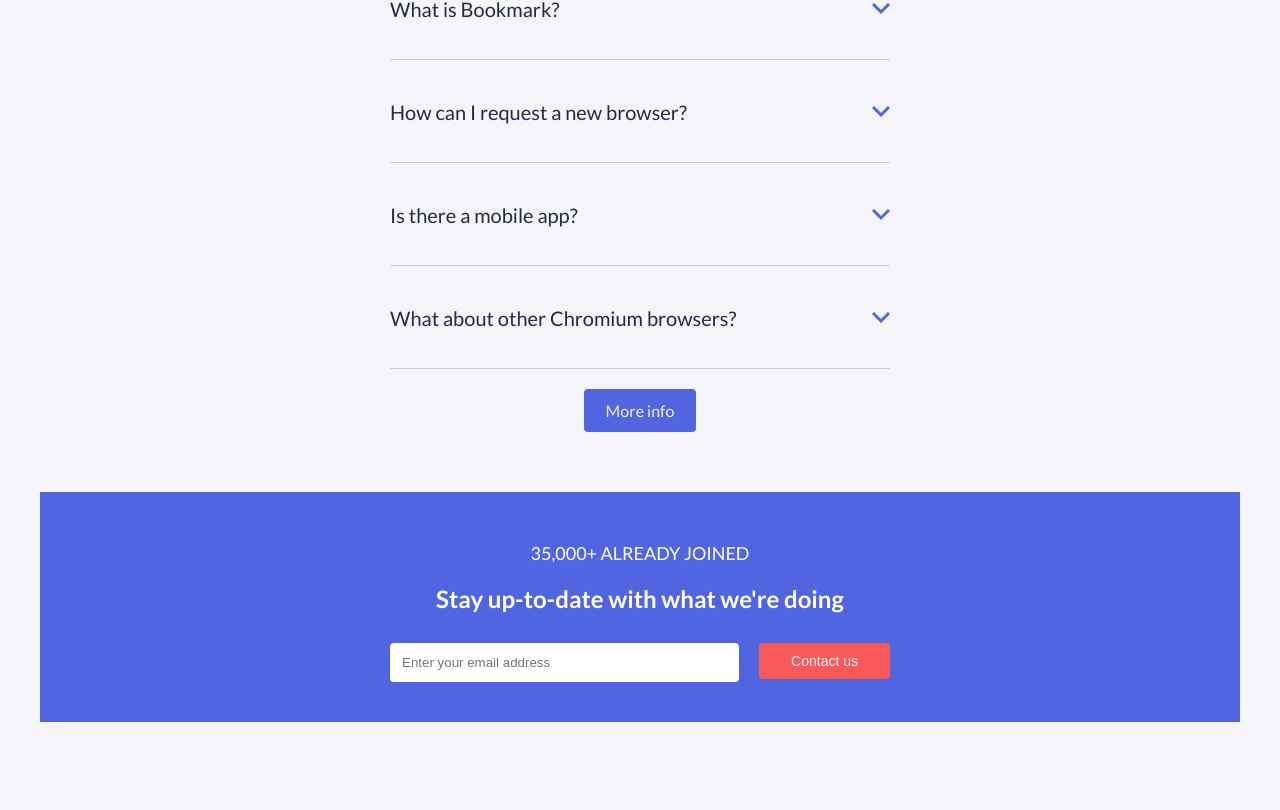
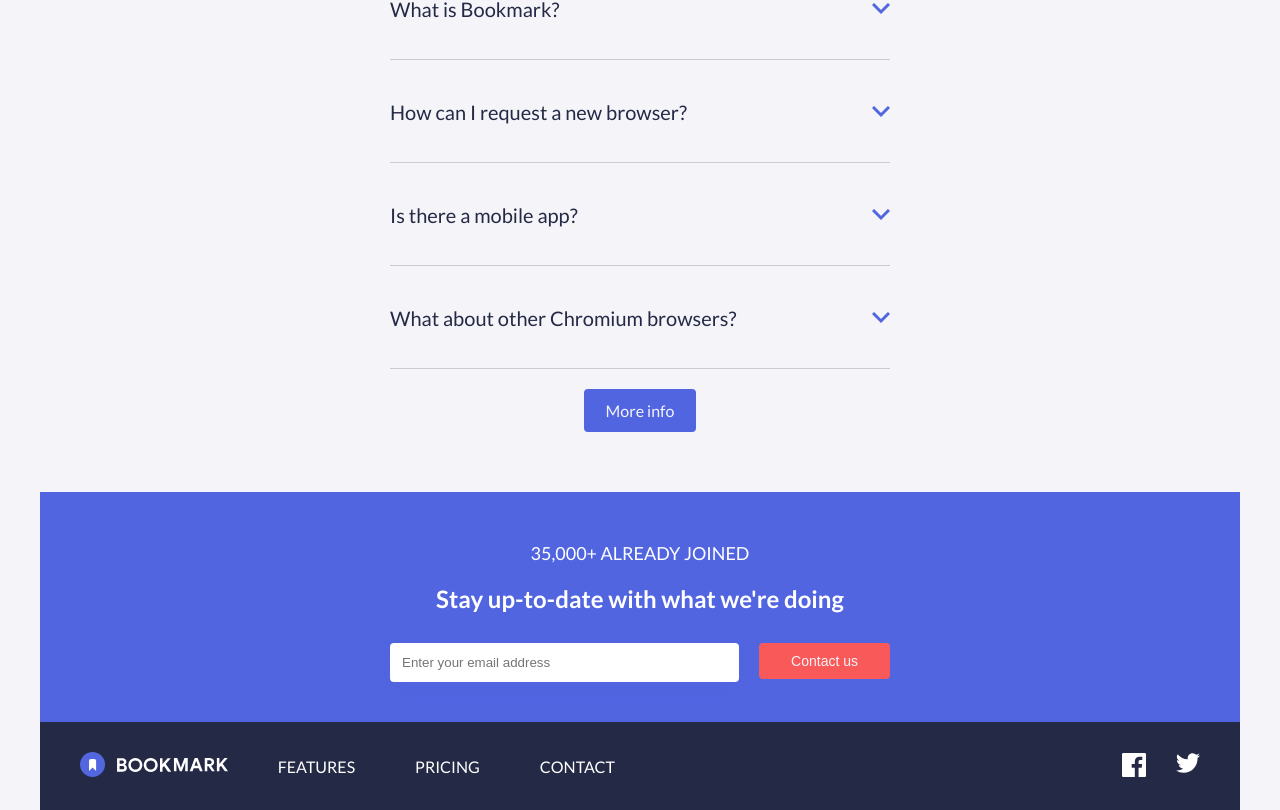
Before and after one commit to edison-r/S5-React-Onboarding, a React (Vite) app: page / in a window 1280 px wide. Shown: the part 2344-3154 px from the top of the page. Before the commit the page ends 3066 px from the top, so only its background shows below. Built offline with nearby package versions, Linux system fonts and the light colour scheme.

Commit message:
Footer done!
All footer features are done, created FooterOrganism and FooterTemplate

```diff
--- /dev/null
+++ b/src/components/organisms/FooterOrganism.tsx
@@ -0,0 +1,9 @@
+import FooterTemplate from "../templates/FooterTemplate";
+
+export default function FooterOrganism() {
+    return(
+        <footer>
+            <FooterTemplate />
+        </footer>
+    );
+}
--- a/src/components/pages/App.tsx
+++ b/src/components/pages/App.tsx
@@ -1,11 +1,13 @@
 import HeaderOrganism from "../organisms/HeaderOrganism";
 import MainOrganism from "../organisms/MainOrganism";
+import FooterOrganism from "../organisms/FooterOrganism";
 
 function App() {
     return (
         <>
             <HeaderOrganism />
             <MainOrganism />
+            <FooterOrganism />
         </>
     );
 }
--- /dev/null
+++ b/src/components/templates/FooterTemplate.css
@@ -0,0 +1,37 @@
+.footer__container {
+    display: flex;
+    align-items: center;
+    justify-content: space-between;
+    padding: var(--spacing-md) var(--spacing-lg);
+    gap: var(--spacing-sm);
+    flex-wrap: wrap;
+    background-color: var(--dark-blue);
+}
+
+.footer__logo{
+    height: 25px;
+}
+.footer__nav {
+    flex-grow: 1;
+}
+.footer__all {
+    display: flex;
+    margin: 0;
+    padding: var(--spacing-none);
+}
+.footer__all li {
+    margin: 0 var( --spacing-md);
+}
+.footer__opt a {
+    color: var(--full-white);
+}
+.footer__opt a:hover{
+    color: var(--secondary-color);
+}
+.footer__social {
+    display: flex;
+    gap: var(--spacing-md);
+}
+.footer__social img:hover {
+    filter: brightness(0.8) contrast(1.2);
+}
--- /dev/null
+++ b/src/components/templates/FooterTemplate.tsx
@@ -0,0 +1,22 @@
+import "./FooterTemplate.css"
+
+export default function FooterTemplate(){
+    return(
+        <div className="footer__container">
+            <a href="index.html">
+                <img className="footer__logo" src="/src/assets/img/logo-bookmark-white.svg" alt="Logo de Bookmark" />
+            </a>
+            <nav className="footer__nav">
+                <ul className="footer__all">
+                    <li className="footer__opt"><a className="text-white hover:text-[#FA5959]" href="#">FEATURES</a></li>
+                    <li className="footer__opt"><a className="text-white hover:text-[#FA5959]" href="#">PRICING</a></li>
+                    <li className="footer__opt"><a className="text-white hover:text-[#FA5959]" href="#">CONTACT</a></li>
+                </ul>
+            </nav>
+            <div className="footer__social">
+                <a href="#"><img src="src/assets/img/icon-facebook.svg" alt="Facebook" /></a>
+                <a href="#"><img src="src/assets/img/icon-twitter.svg" alt="Twitter" /></a>
+            </div>
+        </div>
+    );
+}
```
